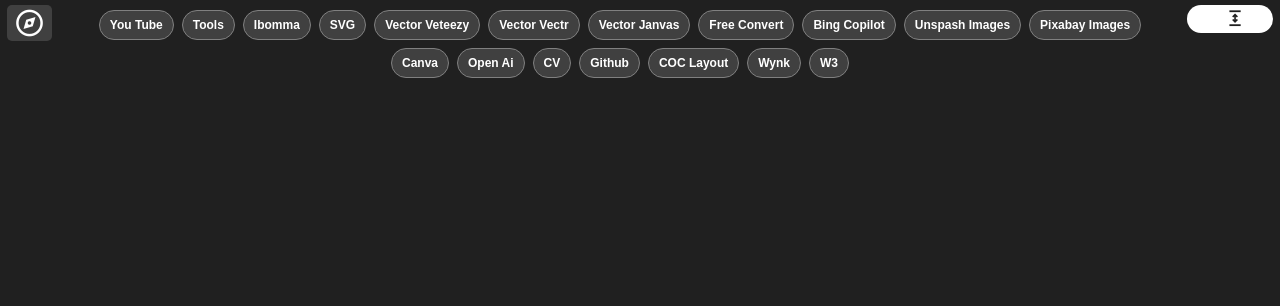
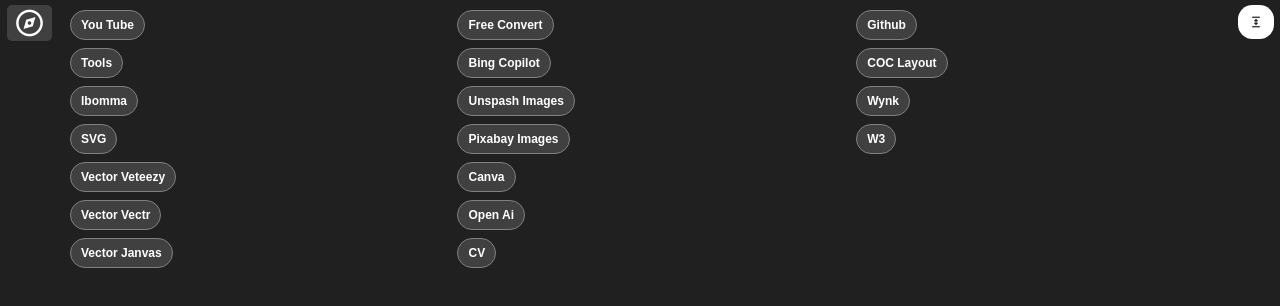
Before and after one commit to world-wide-website/index, a plain HTML site: page index.html in a window 1280 px wide. Both pictures are taken after a click on the element "Expand". Drawn offline with nearby package versions, Linux system fonts and the light colour scheme.

Commit message:
Update links.css

```diff
--- a/links.css
+++ b/links.css
@@ -12,8 +12,8 @@ body{
 
 .linkbox{
  display:grid;
- grid-template-columns: 3.5rem auto 6rem;
-	align-items:start;
+ grid-template-columns: 3.5rem auto 45px;
+ align-items:start;
  margin-top: 5px;
  height:3.5rem;
  width:100vw;
@@ -36,10 +36,8 @@ body{
 
 .scroll{
  display: flex;
- /* flex-direction: column; */
  gap: .5rem;
  align-items: center;
- /* justify-content: center; */
  overflow-y: scroll;
  border-left: 2px solid #aaa;
  border-right: 2px solid #aaa;
@@ -77,30 +75,30 @@ body{
 
 .more{
  display: flex;
- font-size: 1.1rem;
+ font-size: 12px;
  align-items: center;
  justify-content: center;
- margin: 0px 0px 0 10px;
+ margin: 0px 10px 0 10px;
  background: white;
  font-weight: 600;
  color: #202020;
  border-radius: .9rem;
- padding: 5px 5px 5px 15px;
+ padding: 0px 5px;
  text-transform: capitalize;
  cursor: pointer;
+ height:34px;
+ width: 36px;
 }
 
 .expanded{
- height:100%;
- width: 100%;
- padding: 5px;
  display: flex;
+ flex-direction: column;
+ height: 300px;
  flex-wrap: wrap;
- overflow: visible;
- flex-direction: row;
- align-items: center;
- justify-content: center;
- align-content: space-around;
+ /* width: 84vw; */
  border-left: 2px solid transparent;
  border-right: 2px solid transparent;
+ padding: 5px;
+ justify-content: flex-start;
+ align-items: flex-start;
 }
```
